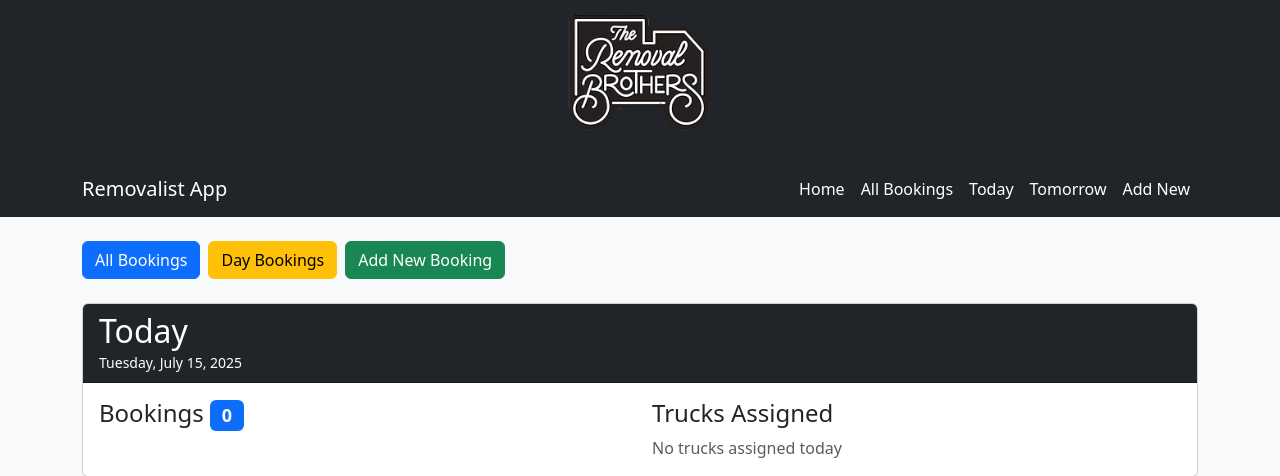
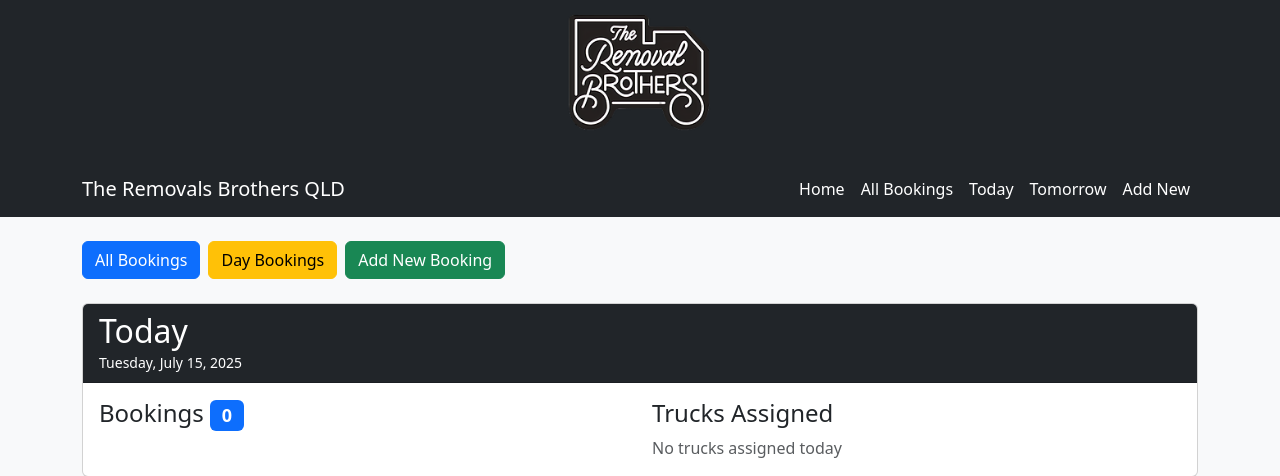
Before and after one commit to nilomoriconi/removals-app, a Flask app: page / in a window 1280 px wide. Shown: the top 476 px of the page. Run offline with Flask 3, Linux system fonts and the light colour scheme; data that the repository does not hold is empty.

Commit message:
prueba auto

```diff
--- a/templates/base.html
+++ b/templates/base.html
@@ -6,7 +6,7 @@
     <meta http-equiv="X-Content-Type-Options" content="nosniff">
     <meta http-equiv="X-Frame-Options" content="SAMEORIGIN">
     <meta http-equiv="Content-Security-Policy" content="default-src 'self' https: 'unsafe-inline' 'unsafe-eval'; img-src 'self' https: data:;">
-    <title>{% block title %}The Removals Brothersss QLD{% endblock %}</title>
+    <title>{% block title %}Removals App{% endblock %}</title>
 
     <script src="https://code.jquery.com/jquery-3.6.0.min.js"></script>
 
@@ -32,7 +32,7 @@
     <!-- Navigation Bar -->
     <nav class="navbar navbar-expand-lg navbar-dark bg-dark" style="padding-top: 0;">
         <div class="container">
-            <a class="navbar-brand" href="{{ url_for('home') }}">Removalist App</a>
+            <a class="navbar-brand" href="{{ url_for('home') }}">The Removals Brothers QLD</a>
             <button class="navbar-toggler" type="button" data-bs-toggle="collapse" data-bs-target="#navbarNav">
                 <span class="navbar-toggler-icon"></span>
             </button>
```
Also changed, not shown: 1 other file.
